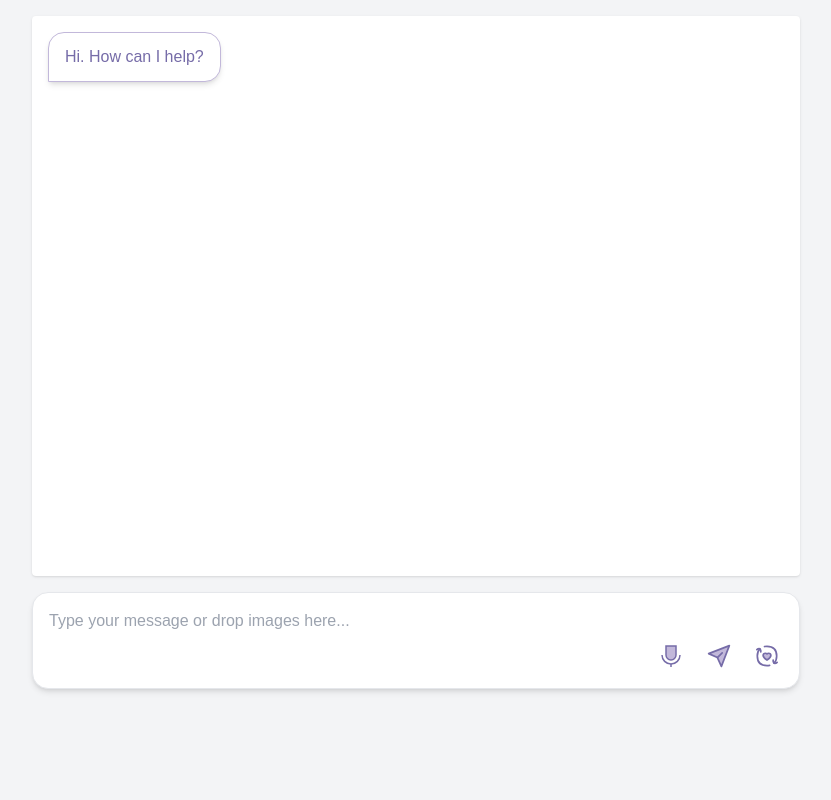
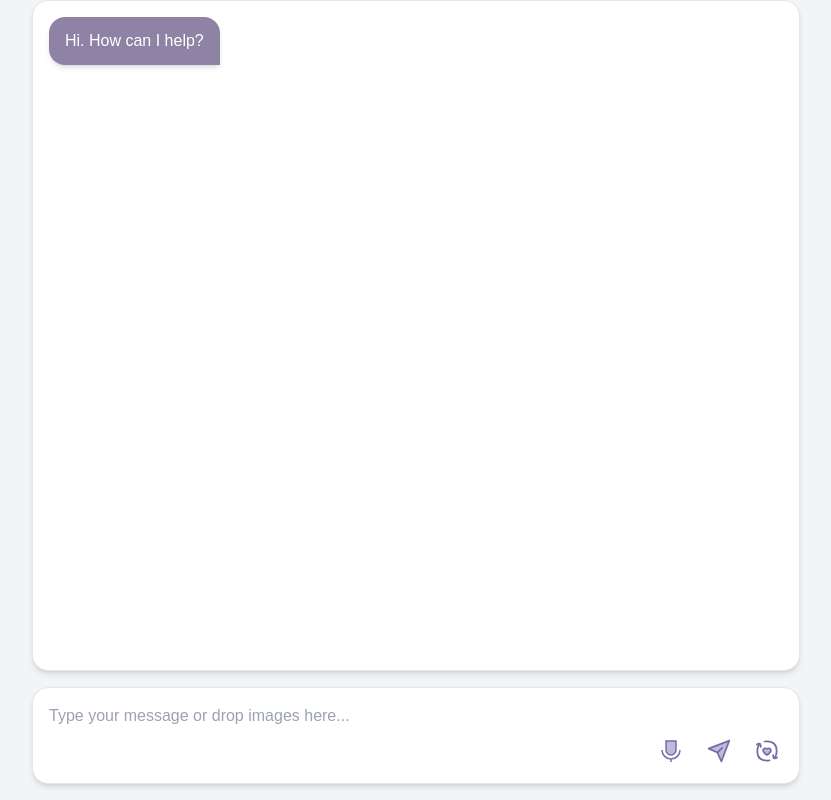
Before and after one commit to fodortimea/google-agent, a Next.js app: page / in a window 1280 px wide. Shown: the whole page, without its empty margins (224-1055 px from the left). Built offline with nearby package versions, Linux system fonts and the light colour scheme.

Commit message:
changed a bit of styling

```diff
--- a/app/components/ChatInputForm.tsx
+++ b/app/components/ChatInputForm.tsx
@@ -54,7 +54,7 @@ const ChatInputForm = ({
           }
         }}
         placeholder="Type your message or drop images here..."
-        className="w-full resize-none bg-transparent border-none focus:outline-none max-h-32 overflow-y-auto text-primary"
+        className="w-full resize-none bg-transparent border-none focus:outline-none max-h-32 overflow-y-auto text-primary dark:text-dark-primary"
       />
 
       <div className="mt-2 flex gap-2 flex-wrap">
--- a/app/components/FeedbackButton.tsx
+++ b/app/components/FeedbackButton.tsx
@@ -149,13 +149,13 @@ export function FeedbackButton({
                 onChange={(e) => setComment(e.target.value)}
                 placeholder="Please write your feedback here..."
                 rows={3}
-                className="w-full resize-none bg-transparent border border-[#D7E0FF] rounded-2xl py-3 px-4 pr-12 text-sm shadow-inner focus:outline-none focus:ring-2 focus:ring-primary max-h-32 overflow-y-auto"
+                className="w-full resize-none bg-transparent border border-[#D7E0FF] rounded-2xl py-3 px-4 pr-12 text-sm shadow-inner focus:outline-none focus:ring-2 focus:ring-primary max-h-32 overflow-y-auto text-primary dark:text-dark-primary"
               />
 
               <button
                 onClick={submit}
                 disabled={!rating}
-                className="absolute top-2/3 right-3 -translate-y-[45%] text-primary hover:text-blue-700"
+                className="absolute top-2/3 right-3 -translate-y-[45%] text-primary dark:text-dark-primary hover:text-blue-700"
               >
                 <SendIcon size={20} />
               </button>
--- a/app/components/MessageBubble.tsx
+++ b/app/components/MessageBubble.tsx
@@ -16,8 +16,8 @@ const MessageBubble = ({
         className={`relative max-w-[75%] px-4 py-3 rounded-2xl shadow-md
           ${
             isUser
-              ? "bg-message text-white rounded-br-none"
-              : "bg-white text-primary border border-accent rounded-bl-none"
+              ? "bg-white text-primary dark:text-dark-primary border border-accent rounded-bl-none"
+              : "bg-message text-white rounded-br-none"
           }
         `}
       >
--- a/app/page.tsx
+++ b/app/page.tsx
@@ -25,11 +25,10 @@ export default function Home() {
   } = useChatAgent();
 
   return (
-    <div className="flex flex-col items-center min-h-screen p-4 bg-gray-100">
-      <div
-        className="flex-1 w-full max-w-3xl bg-white rounded shadow p-4 mb-4 overflow-auto"
-        style={{ maxHeight: "70vh" }}
-      >
+    <div className="flex flex-col min-h-screen bg-gray-100">
+      <div className="flex flex-col flex-1 items-center w-full px-4">
+        <div className="flex flex-col flex-1 w-full max-w-3xl">
+          <div className="flex-1 overflow-y-auto border rounded-2xl shadow-md bg-white p-4 mb-4">
             {chatMessages.map((msg, index) => (
               <MessageBubble key={index} role={msg.role} parts={msg.parts} />
             ))}
@@ -53,5 +52,7 @@ export default function Home() {
             showFeedbackReminder={showFeedbackReminder}
           />
         </div>
+      </div>
+    </div>
   );
 }
--- a/tailwind.config.ts
+++ b/tailwind.config.ts
@@ -9,7 +9,6 @@ export default {
   theme: {
     extend: {
       colors: {
-        //primary: "#4147D5",
         primary: "#766CA8", // dark blue
         message: "#8E83A5", // light blue
         accent: "#C2B8DA",
```
Lines whose indentation alone changed are shown as unchanged.
